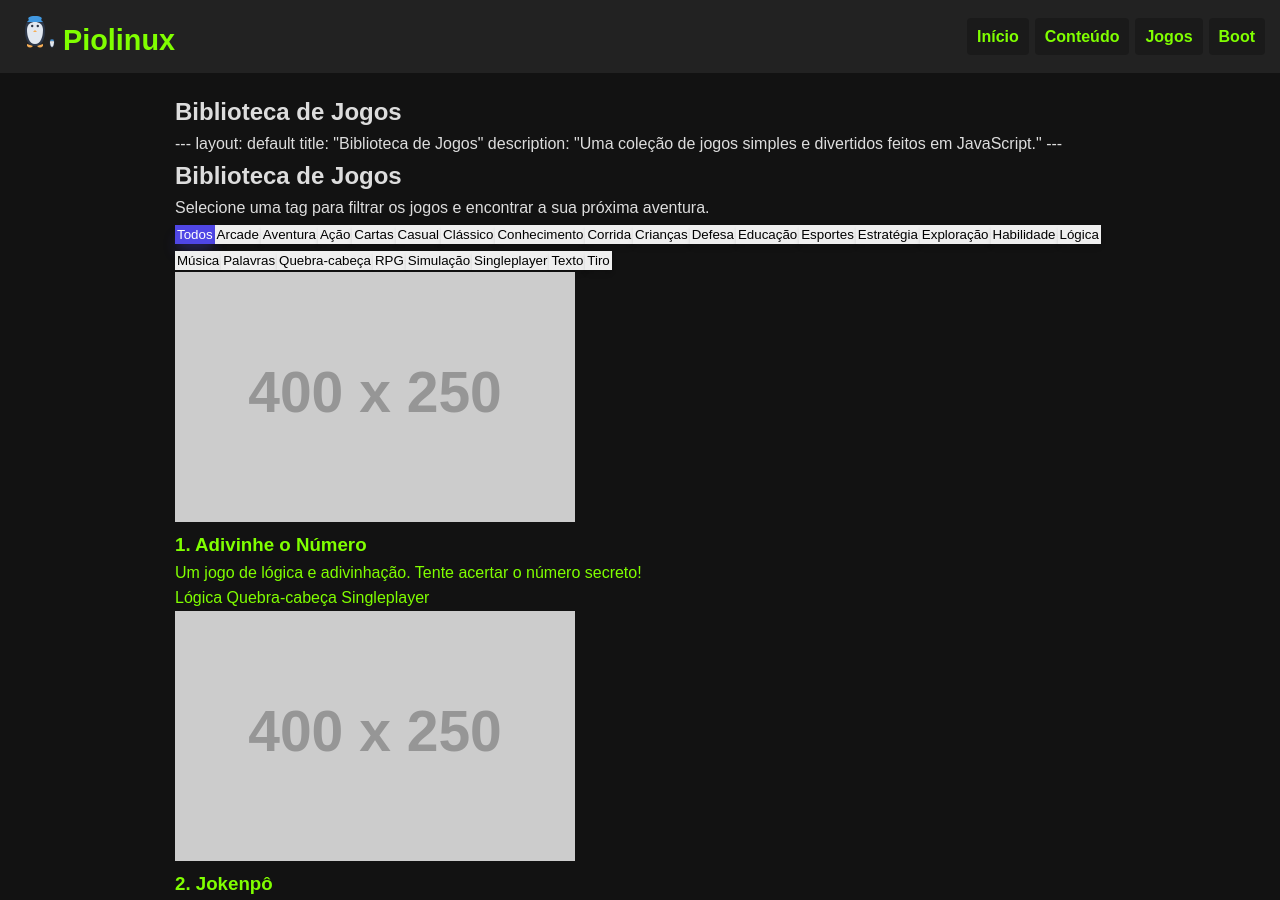
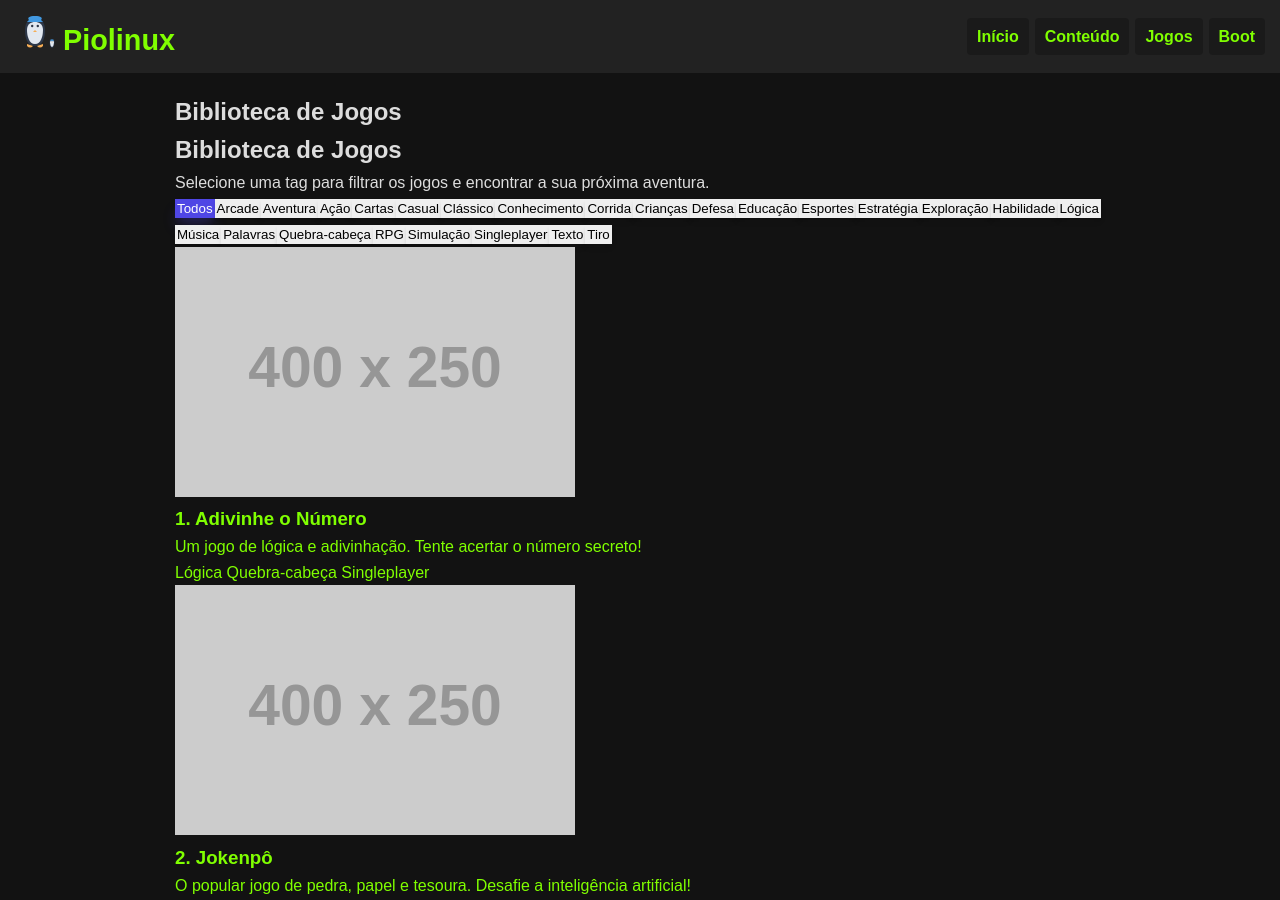
Before and after one commit to Piolinux/piolinux-site, a Jekyll site: the page built from jogos/index.html, in a window 1280 px wide and 900 px high. Built offline with Jekyll 4.4.1, drawn with Linux system fonts in a browser that asks for light colours.

Commit message:
Update index.html

```diff
--- a/jogos/index.html
+++ b/jogos/index.html
@@ -4,11 +4,7 @@ title: "Biblioteca de Jogos"
 description: "Uma coleção de jogos simples e divertidos feitos em JavaScript."
 ---
 
----
-layout: default
-title: "Biblioteca de Jogos"
-description: "Uma coleção de jogos simples e divertidos feitos em JavaScript."
----
+
 
 
 <div class="bg-white rounded-2xl shadow-xl p-6 md:p-10 max-w-7xl mx-auto mb-8">
```
